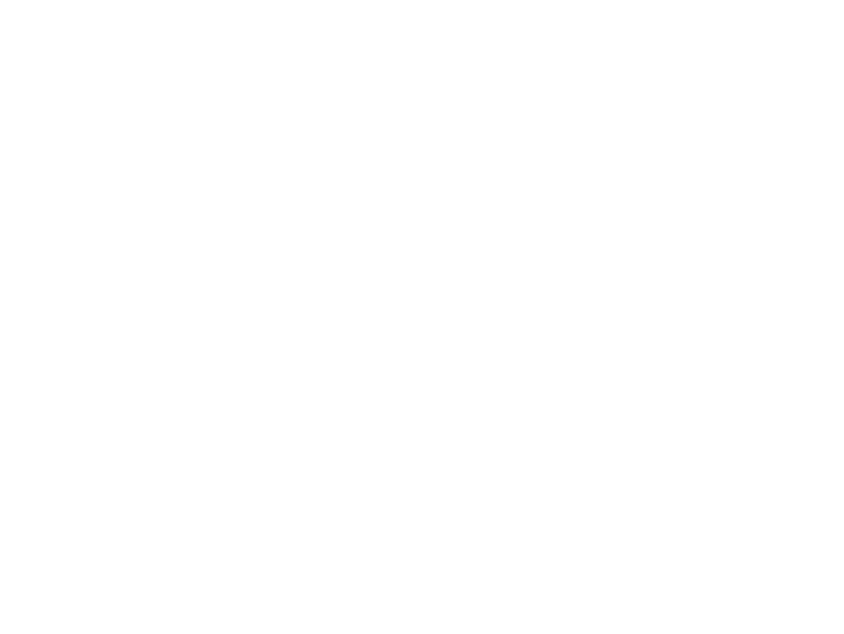
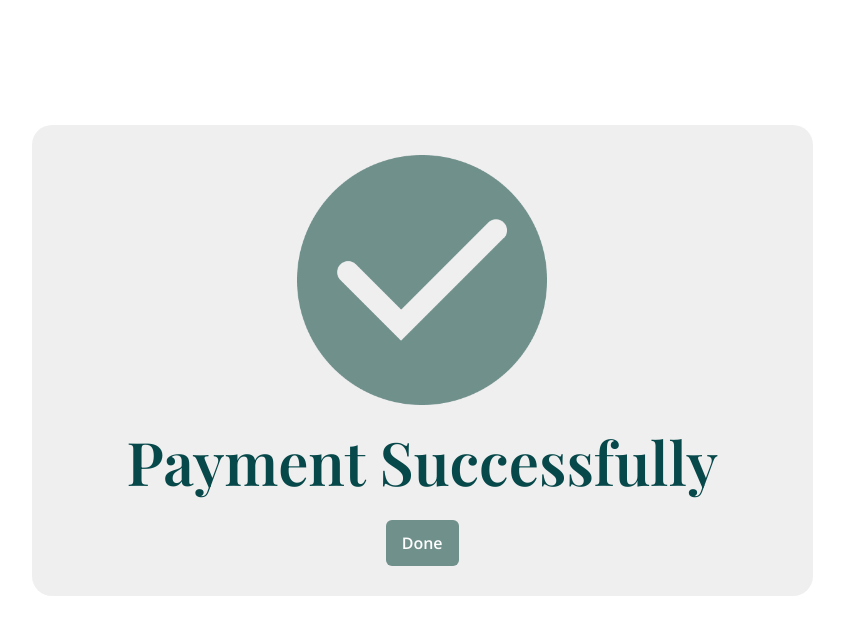
Before and after one commit to FebricoJonata/InfluencerLink, a React (Create React App) app: page /payment-status in a window 1280 px wide. Before the commit this address had no page. Shown: the top 634 px of the page, without its empty margins (229-1073 px from the left). Built offline with nearby package versions, Linux system fonts and the light colour scheme; a web font is replaced by a local one.

Commit message:
feat: payment-status

```diff
--- a/src/App.jsx
+++ b/src/App.jsx
@@ -4,6 +4,7 @@
 import React from "react";
 import Talent from "./Components/Talent/Talent";
 import Cart from "./Components/Cart/Cart";
+import PaymentStatus from "./Components/Payment/PaymentStatus/PaymentStatus";
 
 function App() {
   return (
@@ -12,6 +13,7 @@
         <Route path="/" element={<Home />} />
         <Route path="talent" element={<Talent />} />
         <Route path="cart" element={<Cart />} />
+        <Route path="payment-status" element={<PaymentStatus />} />
       </Routes>
     </Router>
   );
--- a/src/App.scss
+++ b/src/App.scss
@@ -9,6 +9,15 @@
   overflow-x: hidden;
 }
 
+a{
+  text-decoration: none;
+  color: white;
+}
+
+a:hover{
+  color: white;
+}
+
 h2 {
   font-family: "Playfair Display";
   font-weight: 600;
--- a/src/Components/Cart/Cart.jsx
+++ b/src/Components/Cart/Cart.jsx
@@ -99,7 +99,7 @@
             </div>
             <div className="btn-group">
               <button type="button" className="btn">
-                Checkout
+                <a href="/payment-status">Checkout</a>
               </button>
             </div>
           </div>
--- /dev/null
+++ b/src/Components/Payment/PaymentStatus/PaymentStatus.jsx
@@ -0,0 +1,18 @@
+import Success from "../../../Assets/success.png";
+import "./PaymentStatus.scss";
+
+const PaymentStatus = () => {
+  return (
+    <div className="container text-center">
+      <div className="payment-status">
+        <img src={Success} alt="success-logo" />
+        <h2 className="text-align-center">Payment Successfully</h2>
+        <button class="btn">
+          <a href="/">Done</a>
+        </button>
+      </div>
+    </div>
+  );
+};
+
+export default PaymentStatus;
--- /dev/null
+++ b/src/Components/Payment/PaymentStatus/PaymentStatus.scss
@@ -0,0 +1,14 @@
+.payment-status{
+    position: relative;
+    left: 16%;
+    background-color: #eeee;
+    border-radius: 20px;
+    margin-top: 125px;
+    padding: 30px;
+    width: 70%;
+    img{
+        height: 250px;
+        width: 250px;
+        margin-bottom: 20px;
+    }
+}
```
Also changed, not shown: src/Components/Payment/Payment.jsx (added, +10 -0 lines), src/Assets/success.png (added), src/Components/Payment/Payment.scss (added).
